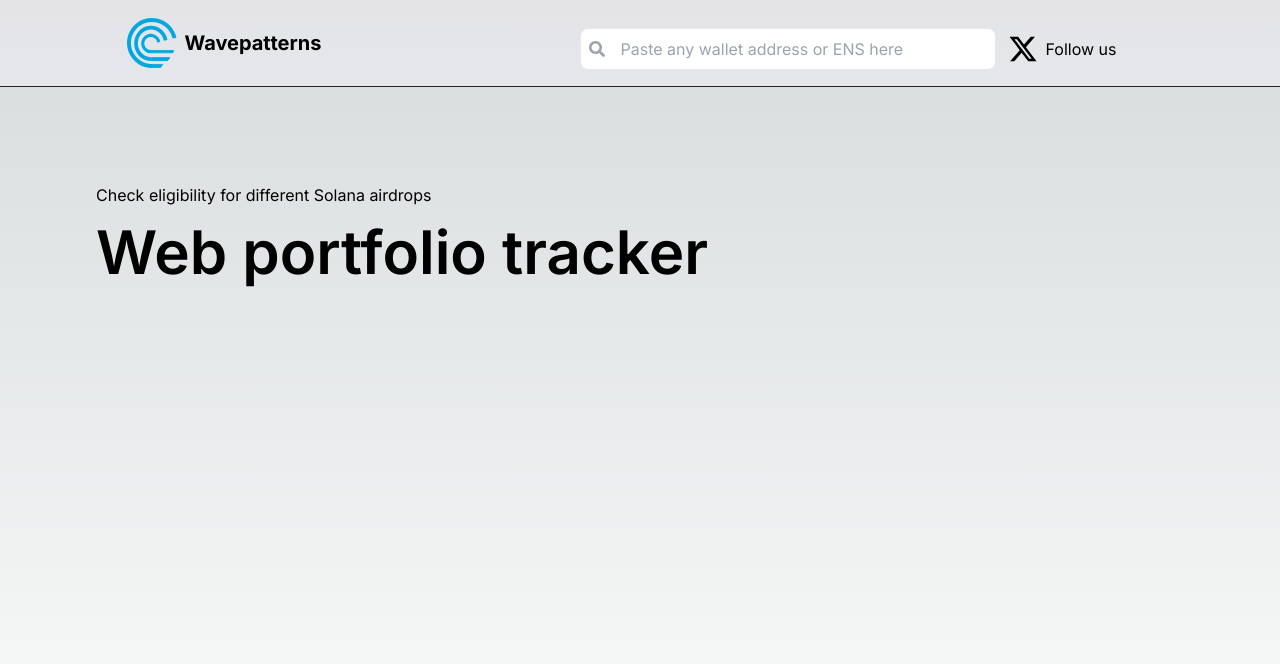
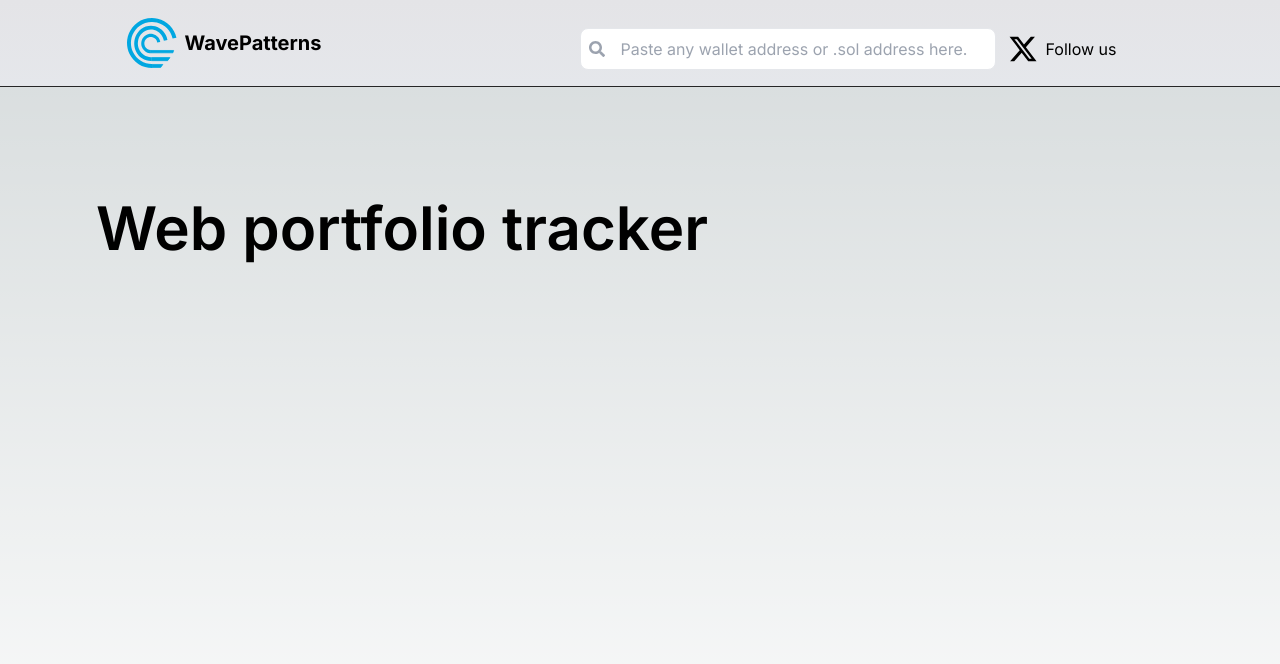
Before and after one commit to SplitWave/wave-patterns, a Next.js app: page / in a window 1280 px wide. Shown: the top 664 px of the page. Built offline with nearby package versions, Linux system fonts and the light colour scheme.

Commit message:
clean up

```diff
--- a/src/app/page.tsx
+++ b/src/app/page.tsx
@@ -4,7 +4,7 @@ export default function Home() {
   return (
     <main className="flex min-h-screen flex-col  p-24">
       <div>
-        <p>Check eligibility for different Solana airdrops</p>
+        <p></p>
         <h1 className=" font-semibold text-[3.75rem] ">
           Web portfolio tracker
         </h1>
--- a/src/components/Header.tsx
+++ b/src/components/Header.tsx
@@ -15,16 +15,16 @@ function Header() {
           height={24}
           priority
         />
-        <h1 className=" ml-2 font-bold text-xl ">Wavepatterns</h1>
+        <h1 className=" ml-2 font-bold text-xl ">WavePatterns</h1>
       </div>
       <div className=" w-full lg:w-2/3 flex flex-row lg:justify-center items-center mt-3 ">
         <div className=" w-2/4 text-black flex px-2 bg-white items-center border rounded-lg overflow-hidden">
           <FaSearch className="text-gray-400" />
           <input
             type="text"
-            id="username"
-            name="username"
-            placeholder="Paste any wallet address or ENS here"
+            id="address"
+            name="address"
+            placeholder="Paste any wallet address or .sol address here."
             className="py-2 px-4 flex-1 outline-none"
           />
         </div>
```
Also changed, not shown: 1 other file (tests, documents, lock files or other folders).
